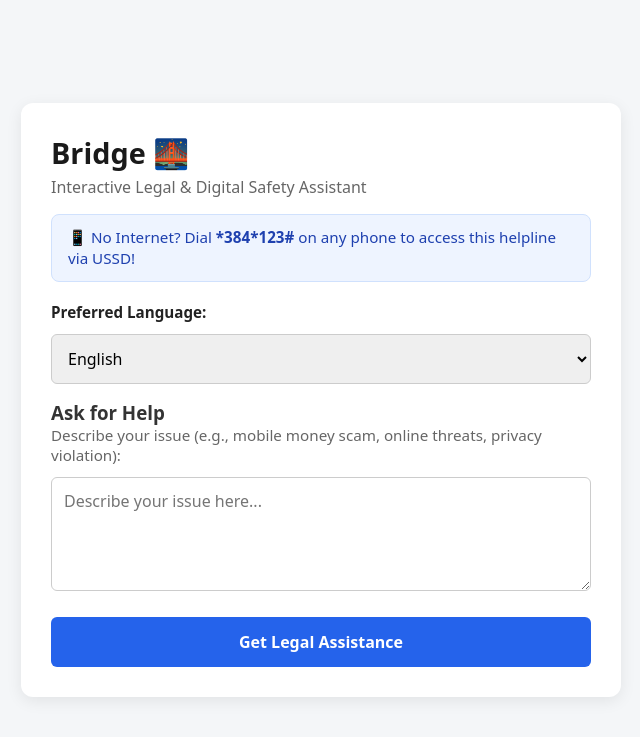
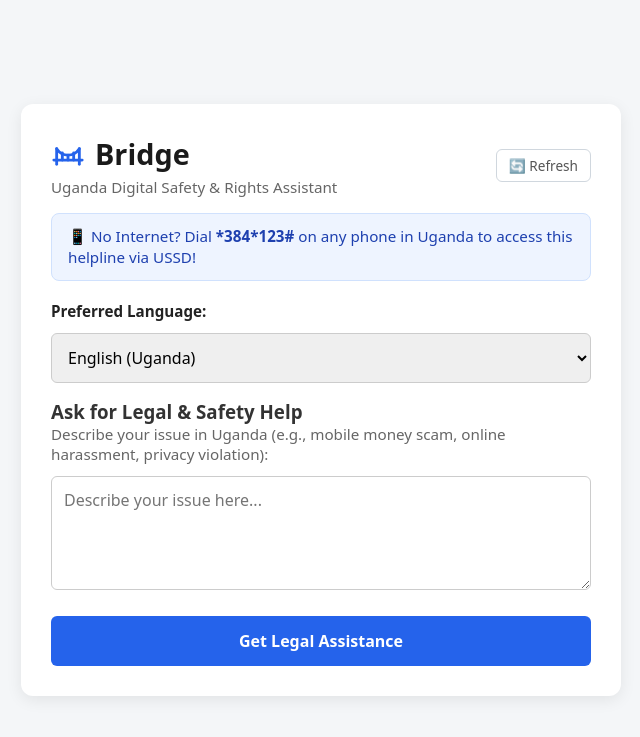
Before and after one commit to Sharitah-Nanteza/Bridge, a Flask app: page / in a window 1280 px wide. Shown: the top 737 px of the page, without its empty margins (319-959 px from the left). Run offline with Flask 3, Linux system fonts and the light colour scheme.

Commit message:
updated the frontend design.

```diff
--- a/app.py
+++ b/app.py
@@ -1,4 +1,5 @@
 import os
+import africastalking
 from flask import Flask, render_template, request, jsonify
 from google import genai
 from dotenv import load_dotenv
@@ -10,7 +11,16 @@ app = Flask(__name__)
 # Initialize the official Google GenAI Client
 client = genai.Client(api_key=os.getenv("GEMINI_API_KEY"))
 
-# Model set to gemini-3.6-flash
+# Initialize Africa's Talking for offline SMS follow-ups
+AT_USERNAME = os.getenv("AT_USERNAME", "sandbox")
+AT_API_KEY = os.getenv("AT_API_KEY", "")
+
+if AT_API_KEY:
+    africastalking.initialize(AT_USERNAME, AT_API_KEY)
+    sms = africastalking.SMS
+else:
+    sms = None
+
 MODEL_ID = "gemini-3.6-flash"
 
 LANGUAGES = {
@@ -54,8 +64,8 @@ def web_query():
         return jsonify({"error": "Query cannot be empty"}), 400
 
     try:
-        prompt = f"""You are Bridge, an interactive legal and digital safety assistant.
-Provide 3 to 4 direct, actionable steps for the user's issue.
+        prompt = f"""You are Bridge, an interactive legal and digital safety assistant based in Uganda.
+Provide 3 to 4 direct, actionable steps for the user's issue based strictly on Ugandan law, safety guidelines, and relevant authorities (e.g., Uganda Police Cybercrime Unit, Uganda Law Society Legal Aid, PDPO).
 
 CRITICAL INSTRUCTIONS:
 1. Keep the entire response under 100 words.
@@ -63,7 +73,7 @@ CRITICAL INSTRUCTIONS:
 3. Use plain sentences and simple numbers (1, 2, 3) so it sounds natural when read aloud.
 4. Reply strictly in this language: {target_language}.
 
-User Issue: {user_query}"""
+User Issue (Uganda context): {user_query}"""
 
         response = client.models.generate_content(
             model=MODEL_ID,
@@ -80,12 +90,13 @@ User Issue: {user_query}"""
 @app.route("/ussd", methods=["POST"])
 def ussd_callback():
     session_id = request.values.get("sessionId", "")
+    phone_number = request.values.get("phoneNumber", "")
     text = request.values.get("text", "")
 
     inputs = text.split("*") if text else []
 
     if text == "":
-        response_text = "CON Welcome to Bridge / Londa Olulimi:\n" \
+        response_text = "CON Welcome to Bridge Uganda / Londa Olulimi:\n" \
                         "1. English\n" \
                         "2. Luganda\n" \
                         "3. Swahili\n" \
@@ -110,8 +121,9 @@ def ussd_callback():
         selected_language = sessions.get(session_id, "English")
 
         try:
-            prompt = f"""You are Bridge, a legal and digital safety assistant.
+            prompt = f"""You are Bridge, a legal and digital safety assistant for Uganda.
 The user is accessing via USSD. Keep your answer brief and clear (under 140 characters).
+Refer strictly to Ugandan safety steps or contact options if necessary.
 Reply strictly in this language: {selected_language}.
 User Issue: {user_query}"""
 
@@ -119,7 +131,16 @@ User Issue: {user_query}"""
                 model=MODEL_ID,
                 contents=prompt
             )
-            response_text = f"END {res.text}"
+            answer = res.text.strip()
+            response_text = f"END {answer}"
+
+            # Send SMS copy for offline reference
+            if sms and phone_number:
+                try:
+                    sms.send(f"Bridge Advice (Uganda): {answer}\nHelplines: Police 999, Legal Aid 0800100150", [phone_number])
+                except Exception as sms_err:
+                    print(f"SMS Error: {sms_err}")
+
         except Exception as e:
             print(f"USSD Gemini Error: {e}")
             response_text = "END Sorry, an error occurred. Please try again later."
--- a/templates/index.html
+++ b/templates/index.html
@@ -3,13 +3,16 @@
 <head>
     <meta charset="UTF-8">
     <meta name="viewport" content="width=device-width, initial-scale=1.0">
-    <title>Bridge | Digital Safety Assistant</title>
+    <title>Bridge | Digital Safety Assistant (Uganda)</title>
     <style>
         * { box-sizing: border-box; margin: 0; padding: 0; font-family: system-ui, -apple-system, sans-serif; }
         body { background-color: #f4f6f8; color: #333; display: flex; justify-content: center; align-items: center; min-height: 100vh; padding: 20px; }
         .container { background: #ffffff; max-width: 600px; width: 100%; border-radius: 12px; box-shadow: 0 4px 16px rgba(0,0,0,0.08); padding: 30px; }
-        .header h1 { font-size: 1.8rem; color: #1a1a1a; margin-bottom: 4px; }
-        .header p { color: #666; font-size: 1rem; }
+        .header { display: flex; justify-content: space-between; align-items: center; }
+        .header h1 { font-size: 1.8rem; color: #1a1a1a; margin-bottom: 4px; display: flex; align-items: center; gap: 10px; }
+        .header p { color: #666; font-size: 0.95rem; }
+        .btn-refresh { background: none; border: 1px solid #d0d7de; padding: 6px 12px; border-radius: 6px; cursor: pointer; font-size: 0.85rem; color: #555; }
+        .btn-refresh:hover { background-color: #f3f4f6; }
         .banner { background-color: #eef4ff; border: 1px solid #d0e1fd; color: #1e40af; padding: 12px 16px; border-radius: 8px; margin-top: 16px; font-size: 0.95rem; line-height: 1.4; }
         .form-group { display: flex; flex-direction: column; margin-bottom: 16px; }
         .form-group label { font-size: 0.95rem; margin-bottom: 6px; color: #222; }
@@ -19,20 +22,43 @@
         .btn-primary { width: 100%; padding: 14px; background-color: #2563eb; color: #ffffff; border: none; border-radius: 6px; font-size: 1rem; font-weight: 600; cursor: pointer; margin-top: 10px; }
         .btn-primary:hover { background-color: #1d4ed8; }
         .btn-primary:disabled { background-color: #93c5fd; cursor: not-allowed; }
-        .response-card { background-color: #f9fafb; border: 1px solid #e5e7eb; border-radius: 8px; padding: 20px; font-size: 0.98rem; line-height: 1.6; color: #1f2937; }
+        .btn-secondary { background-color: #f3f4f6; color: #374151; border: 1px solid #d1d5db; padding: 10px 16px; border-radius: 6px; font-size: 0.9rem; font-weight: 600; cursor: pointer; margin-top: 12px; width: 100%; }
+        .btn-secondary:hover { background-color: #e5e7eb; }
+        .response-card { background-color: #f9fafb; border: 1px solid #e5e7eb; border-radius: 8px; padding: 20px; font-size: 0.98rem; line-height: 1.6; color: #1f2937; margin-top: 20px; }
+        .escalation-box { background-color: #fff8e6; border: 1px solid #fce8b2; border-radius: 8px; padding: 16px; margin-top: 20px; font-size: 0.9rem; color: #744210; }
+        .escalation-box h4 { margin-bottom: 6px; color: #975a16; }
+        .escalation-box ul { margin-left: 18px; margin-top: 6px; }
     </style>
 </head>
 <body>
     <div class="container">
-        <!-- Header -->
+        <!-- Header with Suspension Bridge & Safety SVG Logo -->
         <div class="header">
-            <h1>Bridge 🌉</h1>
-            <p id="tagline">Interactive Legal & Digital Safety Assistant</p>
+            <div>
+                <h1>
+                    <!-- Bridge Icon: Suspension Cables & Pillars -->
+                    <svg width="34" height="34" viewBox="0 0 24 24" fill="none" stroke="#2563eb" stroke-width="2" stroke-linecap="round" stroke-linejoin="round">
+                        <!-- Left & Right Bridge Pillars -->
+                        <path d="M4 20V9" />
+                        <path d="M20 20V9" />
+                        <!-- Main Bridge Arch / Roadway -->
+                        <path d="M2 17h20" />
+                        <!-- Suspension Cables -->
+                        <path d="M4 9c4 6 12 6 16 0" />
+                        <path d="M8 12v5" />
+                        <path d="M12 13.5v3.5" />
+                        <path d="M16 12v5" />
+                    </svg>
+                    Bridge
+                </h1>
+                <p id="tagline">Uganda Digital Safety & Rights Assistant</p>
+            </div>
+            <button class="btn-refresh" onclick="resetPage()">🔄 Refresh</button>
         </div>
 
         <!-- USSD Banner -->
         <div class="banner">
-            📱 <span id="ussdText">No Internet? Dial <strong>*384*123#</strong> on any phone to access this helpline via USSD!</span>
+            📱 <span id="ussdText">No Internet? Dial <strong>*384*123#</strong> on any phone in Uganda to access this helpline via USSD!</span>
         </div>
 
         <form id="queryForm" style="margin-top: 20px;">
@@ -40,7 +66,7 @@
             <div class="form-group">
                 <label for="languageSelect" id="langLabel" style="font-weight: bold;">Preferred Language:</label>
                 <select id="languageSelect" class="form-control" style="margin-top: 6px;" onchange="updateLanguage(this.value)">
-                    <option value="en">English</option>
+                    <option value="en">English (Uganda)</option>
                     <option value="lg">Luganda</option>
                     <option value="sw">Kiswahili</option>
                     <option value="nyn">Runyankole / Rukiga</option>
@@ -50,8 +76,8 @@
             </div>
 
             <!-- Query Section -->
-            <h3 id="sectionHeading" style="margin-top: 16px;">Ask for Help</h3>
-            <p id="sectionSubheading" style="color: #666; font-size: 0.95rem; margin-bottom: 12px;">Describe your issue (e.g., mobile money scam, online threats, privacy violation):</p>
+            <h3 id="sectionHeading" style="margin-top: 16px;">Ask for Legal & Safety Help</h3>
+            <p id="sectionSubheading" style="color: #666; font-size: 0.95rem; margin-bottom: 12px;">Describe your issue in Uganda (e.g., mobile money scam, online harassment, privacy violation):</p>
 
             <div class="form-group">
                 <textarea id="queryInput" class="form-control" rows="4" placeholder="Describe your issue here..."></textarea>
@@ -61,76 +87,110 @@
         </form>
 
         <!-- Dynamic Output Box -->
-        <div id="responseBox" class="response-card" style="display: none; margin-top: 20px;"></div>
+        <div id="responseBox" class="response-card" style="display: none;"></div>
+
+        <!-- Navigation & Reset Option -->
+        <button id="resetBtn" type="button" class="btn-secondary" style="display: none;" onclick="resetPage()">
+            💬 Ask Another Question
+        </button>
+
+        <!-- Uganda Emergency & Escalation Box -->
+        <div id="escalationBox" class="escalation-box" style="display: none;">
+            <h4 id="helpHeading">🚨 Uganda Immediate Contacts & Escalation</h4>
+            <p id="helpText">If you are in danger or need formal legal/police filing in Uganda:</p>
+            <ul>
+                <li><strong>Uganda Police Cybercrime Unit:</strong> Toll-Free 999 / 112</li>
+                <li><strong>Uganda Law Society Legal Aid:</strong> +256 800 100 150</li>
+                <li><strong>Mobile Money Fraud Blocking:</strong> Dial *185# (MTN Uganda) or *160# (Airtel Uganda) immediately.</li>
+            </ul>
+        </div>
     </div>
 
     <script>
         const uiTranslations = {
             en: {
-                tagline: "Interactive Legal & Digital Safety Assistant",
-                ussdText: "No Internet? Dial <strong>*384*123#</strong> on any phone to access this helpline via USSD!",
+                tagline: "Uganda Digital Safety & Rights Assistant",
+                ussdText: "No Internet? Dial <strong>*384*123#</strong> on any phone in Uganda to access this helpline via USSD!",
                 langLabel: "Preferred Language:",
-                sectionHeading: "Ask for Help",
-                sectionSubheading: "Describe your issue (e.g., mobile money scam, online threats, privacy violation):",
+                sectionHeading: "Ask for Legal & Safety Help",
+                sectionSubheading: "Describe your issue in Uganda (e.g., mobile money scam, online harassment, privacy violation):",
                 placeholder: "Describe your issue here...",
                 submitBtn: "Get Legal Assistance",
-                loadingText: "Analyzing legal and digital safety options...",
-                playVoice: "🔊 Play Voice"
+                loadingText: "Analyzing legal and digital safety options for Uganda...",
+                playVoice: "🔊 Play Voice",
+                askAnother: "💬 Ask Another Question",
+                helpHeading: "🚨 Uganda Immediate Contacts & Escalation",
+                helpText: "If you are in immediate danger or need formal legal filing in Uganda:"
             },
             lg: {
-                tagline: "Omuyambi Wo Ku By'amateeka n'Obukuumi Ku Mutimbagano",
-                ussdText: "Tolina yintaneeti? Kubeera <strong>*384*123#</strong> ku ssimu yonna okufuna obuyambi obwa USSD!",
+                tagline: "Omuyambi Wo Ku By'amateeka n'Obukuumi Ku Mutimbagano mu Uganda",
+                ussdText: "Tolina yintaneeti? Kubeera <strong>*384*123#</strong> ku ssimu yonna mu Uganda okufuna obuyambi obwa USSD!",
                 langLabel: "Londa Olulimi:",
                 sectionHeading: "Saba Obuyambi",
-                sectionSubheading: "Nnyonnyola ekizibu kyo (e.g., obufere bw'esimu, okutiisibwatiisibwa, okutyoboola ebyama):",
+                sectionSubheading: "Nnyonnyola ekizibu kyo mu Uganda (e.g., obufere bw'esimu, okutiisibwatiisibwa, okutyoboola ebyama):",
                 placeholder: "Wandika ekizibu kyo wano...",
                 submitBtn: "Funa Obuyambi Bw'Amateeka",
-                loadingText: "Okukunganya amagezi ku by'amateeka...",
-                playVoice: "🔊 Wuliriza Eddoboozi"
+                loadingText: "Okukunganya amagezi ku by'amateeka mu Uganda...",
+                playVoice: "🔊 Wuliriza Eddoboozi",
+                askAnother: "💬 Saba Obuyambi Obulala",
+                helpHeading: "🚨 Endagiriro y'Obuyambi mu Uganda",
+                helpText: "Bwoba oli mu kabi amangu genda ku Poliisi ya Uganda obwo okubeera:"
             },
             sw: {
-                tagline: "Msaidizi Wako wa Sheria na Usalama wa Mtandao",
-                ussdText: "Huna intaneti? Piga <strong>*384*123#</strong> kwa simu yoyote kupata huduma hii kupitia USSD!",
+                tagline: "Msaidizi Wako wa Sheria na Usalama wa Mtandao Nchini Uganda",
+                ussdText: "Huna intaneti? Piga <strong>*384*123#</strong> kwa simu yoyote nchini Uganda kupata huduma hii kupitia USSD!",
                 langLabel: "Chagua Lugha:",
                 sectionHeading: "Omba Msaada",
-                sectionSubheading: "Eleza tatizo lako (mf. utapeli wa pesa kwa simu, vitisho mtandaoni, ukiukaji wa faragha):",
+                sectionSubheading: "Eleza tatizo lako nchini Uganda (mf. utapeli wa pesa kwa simu, vitisho mtandaoni, ukiukaji wa faragha):",
                 placeholder: "Andika tatizo lako hapa...",
                 submitBtn: "Pata Msaada wa Kisheria",
-                loadingText: "Kuangalia hatua za kisheria na usalama...",
-                playVoice: "🔊 Sikiliza Sauti"
+                loadingText: "Kuangalia hatua za kisheria na usalama za Uganda...",
+                playVoice: "🔊 Sikiliza Sauti",
+                askAnother: "💬 Uliza Swali Jingine",
+                helpHeading: "🚨 Anwani za Dharura Nchini Uganda",
+                helpText: "Kama uko kwenye hatari ya haraka au unahitaji usaidizi wa kisheria nchini Uganda:"
             },
             nyn: {
-                tagline: "Omuhabuzi W'amateeka n'Eby'okwerinda aha Mutimbagano",
-                ussdText: "Oteine intaneeti? Teera <strong>*384*123#</strong> aha simu yoona kutunga obuhabuzi via USSD!",
+                tagline: "Omuhabuzi W'amateeka n'Eby'okwerinda aha Mutimbagano omu Uganda",
+                ussdText: "Oteine intaneeti? Teera <strong>*384*123#</strong> aha simu yoona omu Uganda kutunga obuhabuzi via USSD!",
                 langLabel: "Toorana Oruhanga:",
                 sectionHeading: "Shaba Obuhabuzi",
-                sectionSubheading: "Shoboorora oburemeezi bwawe (mf. obufuru bwa marwa, okutinisibwa, okusisa ebyama):",
+                sectionSubheading: "Shoboorora oburemeezi bwawe omu Uganda (mf. obufuru bwa marwa, okutinisibwa, okusisa ebyama):",
                 placeholder: "Handika oburemeezi bwawe aha...",
                 submitBtn: "Tunga Obuhabuzi Bw'Amateeka",
-                loadingText: "Orikusherura obuhabuzi bw'amateeka...",
-                playVoice: "🔊 Hurira Edjoboozi"
+                loadingText: "Orikusherura obuhabuzi bw'amateeka omu Uganda...",
+                playVoice: "🔊 Hurira Edjoboozi",
+                askAnother: "💬 Shaba Obuhabuzi Obundi",
+                helpHeading: "🚨 Obuyambi bw'Amangu omu Uganda",
+                helpText: "Waaba ori mu kabi k'amangu omu Uganda:"
             },
             lgg: {
-                tagline: "A'di 'Ba E'yo Amani 'Diyi 'Ba Matu Niyia",
-                ussdText: "Intaneeti yo? Piga <strong>*384*123#</strong> simu azi 'dii dri a'di ussd ki!",
+                tagline: "A'di 'Ba E'yo Amani 'Diyi 'Ba Matu Niyia Uganda 'Dra",
+                ussdText: "Intaneeti yo? Piga <strong>*384*123#</strong> simu azi 'dii dri Uganda 'dra ussd ki!",
                 langLabel: "Sobiri Ti:",
                 sectionHeading: "Zi Konyi",
-                sectionSubheading: "O'du e'yo mi 'dii (e.g., mobile money scam, okpo enikani):",
+                sectionSubheading: "O'du e'yo mi 'dii Uganda 'dra (e.g., mobile money scam, okpo enikani):",
                 placeholder: "O'du e'yo mi 'dii 'fani...",
                 submitBtn: "E'do Konyi Matu Niyia",
-                langLabel: "Sobiri Ti:",
-                playVoice: "🔊 Ongo Wula"
+                loadingText: "E'do e'yo amani Uganda 'dra 'ba...",
+                playVoice: "🔊 Ongo Wula",
+                askAnother: "💬 Zi Konyi Azi",
+                helpHeading: "🚨 Konyi O'du Ni Uganda 'Dra",
+                helpText: "Tekeni e'yo za 'dini azini Uganda 'dra:"
             },
             ach: {
-                tagline: "Lakonii me Chik dok Yub me Bedo maber I Internet",
-                ussdText: "Pe tye ki intaneeti? Go <strong>*384*123#</strong> i cimu mo keken me nongo kony pa USSD!",
+                tagline: "Lakonii me Chik dok Yub me Bedo maber I Internet i Uganda",
+                ussdText: "Pe tye ki intaneeti? Go <strong>*384*123#</strong> i cimu mo keken i Uganda me nongo kony pa USSD!",
                 langLabel: "Yer Leb:",
                 sectionHeading: "Kway Kony",
-                sectionSubheading: "Tit peko ni (e.g., goba me lim i cimu, bwola i internet):",
+                sectionSubheading: "Tit peko ni i Uganda (e.g., goba me lim i cimu, bwola i internet):",
                 placeholder: "Coya peko ni kany...",
                 submitBtn: "Nong Kony me Chik",
-                loadingText: "Nyenyo tic me chik...",
-                playVoice: "🔊 Winj Dwono"
+                loadingText: "Nyenyo tic me chik i Uganda...",
+                playVoice: "🔊 Winj Dwono",
+                askAnother: "💬 Penye Kony Mukene",
+                helpHeading: "🚨 Kony me Oyotoyot i Uganda",
+                helpText: "Kace tye i ret mo me oyotoyot i Uganda:"
             }
         };
 
@@ -144,6 +204,9 @@
             document.getElementById("sectionSubheading").innerText = t.sectionSubheading;
             document.getElementById("queryInput").placeholder = t.placeholder;
             document.getElementById("submitBtn").innerText = t.submitBtn;
+            document.getElementById("resetBtn").innerText = t.askAnother;
+            document.getElementById("helpHeading").innerText = t.helpHeading;
+            document.getElementById("helpText").innerText = t.helpText;
 
             const speakBtn = document.getElementById("speakBtn");
             if (speakBtn) {
@@ -157,6 +220,8 @@
             const queryInput = document.getElementById("queryInput");
             const submitBtn = document.getElementById("submitBtn");
             const responseBox = document.getElementById("responseBox");
+            const resetBtn = document.getElementById("resetBtn");
+            const escalationBox = document.getElementById("escalationBox");
             const langCode = document.getElementById("languageSelect").value;
 
             const query = queryInput.value.trim();
@@ -173,7 +238,7 @@
                 const res = await fetch("/api/query", {
                     method: "POST",
                     headers: { "Content-Type": "application/json" },
-                    body: JSON.stringify({ query: query, language: langCode })
+                    body: JSON.stringify({ query: query, language: langCode, location: "Uganda" })
                 });
 
                 const data = await res.json();
@@ -189,6 +254,9 @@
                     `;
 
                     document.getElementById("speakBtn").onclick = () => playVoice(data.answer, langCode);
+
+                    resetBtn.style.display = "block";
+                    escalationBox.style.display = "block";
                 } else {
                     responseBox.innerText = data.error || "An error occurred while fetching advice.";
                 }
@@ -201,6 +269,14 @@
             }
         });
 
+        function resetPage() {
+            document.getElementById("queryInput").value = "";
+            document.getElementById("responseBox").style.display = "none";
+            document.getElementById("resetBtn").style.display = "none";
+            document.getElementById("escalationBox").style.display = "none";
+            window.speechSynthesis.cancel();
+        }
+
         function playVoice(text, langCode) {
             if (!("speechSynthesis" in window)) {
                 alert("Text-to-speech is not supported in this browser.");
@@ -211,16 +287,16 @@
             const utterance = new SpeechSynthesisUtterance(text);
 
             const voiceLocales = {
-                en: "en-US",
+                en: "en-ZA",
                 sw: "sw-KE",
-                lg: "en-UG",
-                nyn: "en-UG",
-                lgg: "en-UG",
-                ach: "en-UG"
+                lg: "en-ZA",
+                nyn: "en-ZA",
+                lgg: "en-ZA",
+                ach: "en-ZA"
             };
 
-            utterance.lang = voiceLocales[langCode] || "en-US";
-            utterance.rate = 0.95;
+            utterance.lang = voiceLocales[langCode] || "en-ZA";
+            utterance.rate = 0.90;
             window.speechSynthesis.speak(utterance);
         }
     </script>
```
Also changed, not shown: static/app.js (+34 -8 lines).
